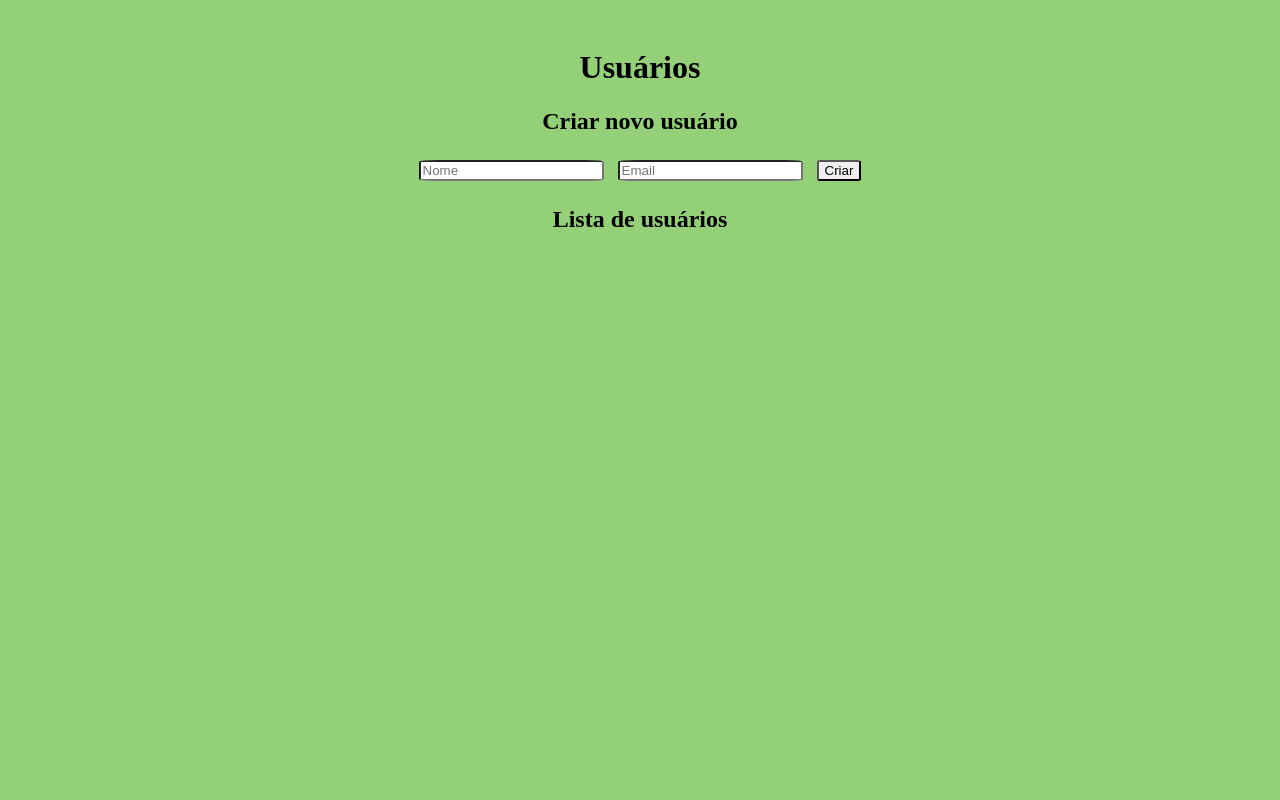
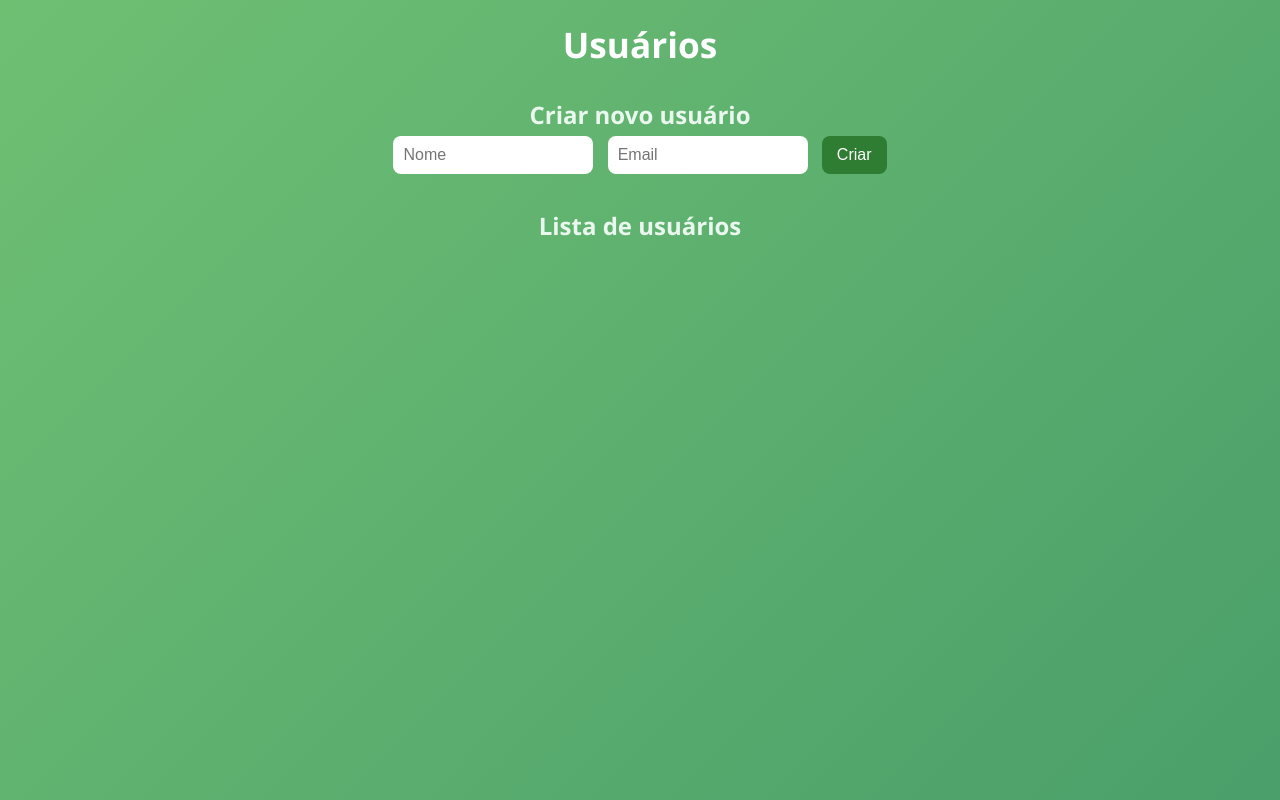
Before and after one commit to Danifff6/Aula-01-08Crud, a website: page public/index.html in a window 1280 px wide. Drawn offline with Linux system fonts and the light colour scheme; no server answers.

Commit message:
Update style.css

```diff
--- a/public/style.css
+++ b/public/style.css
@@ -1,30 +1,90 @@
-body {
-  font-family: 'Times New Roman', Times, serif;
-  padding: 20px;
-  background-color: #93D077;
-  text-align: center;
-  position: relative;
+/* Reset básico */
+* {
+  margin: 0;
+  padding: 0;
+  box-sizing: border-box;
 }
 
-.title1 {
-
+body {
+  font-family: 'Segoe UI', Tahoma, Geneva, Verdana, sans-serif;
+  background: linear-gradient(135deg, #6FBF73, #4A9F6A);
+  color: #fff;
+  text-align: center;
+  padding: 20px;
+  min-height: 100vh;
 }
 
-input,
-button {
-  margin: 5px;
-  border-radius:10%;
+h1 {
+  font-size: 2.2rem;
+  margin-bottom: 15px;
 }
 
+h2 {
+  margin-top: 30px;
+  font-size: 1.5rem;
+  color: #E9F7EF;
+}
+
+/* Inputs */
+input {
+  padding: 10px;
+  margin: 5px;
+  border-radius: 8px;
+  border: none;
+  outline: none;
+  width: 200px;
+  font-size: 1rem;
+}
+
+input:focus {
+  box-shadow: 0 0 8px rgba(255, 255, 255, 0.6);
+}
+
+/* Botões */
+button {
+  padding: 10px 15px;
+  margin: 5px;
+  border: none;
+  border-radius: 8px;
+  background-color: #2E7D32;
+  color: white;
+  font-size: 1rem;
+  cursor: pointer;
+  transition: 0.3s;
+}
+
+button:hover {
+  background-color: #1B5E20;
+  transform: scale(1.05);
+}
+
+/* Lista */
 ul {
   list-style: none;
   padding: 0;
+  margin-top: 15px;
 }
 
 li {
-  margin: 10px 0;
+  background: rgba(255, 255, 255, 0.1);
+  padding: 12px;
+  margin: 8px auto;
+  border-radius: 8px;
+  max-width: 400px;
+  display: flex;
+  justify-content: space-between;
+  align-items: center;
+  flex-wrap: wrap;
 }
 
-.container{
-  position: relative;
+li strong {
+  font-size: 1.1rem;
 }
+
+li button {
+  background-color: #D32F2F;
+}
+
+li button:hover {
+  background-color: #B71C1C;
+}
```
